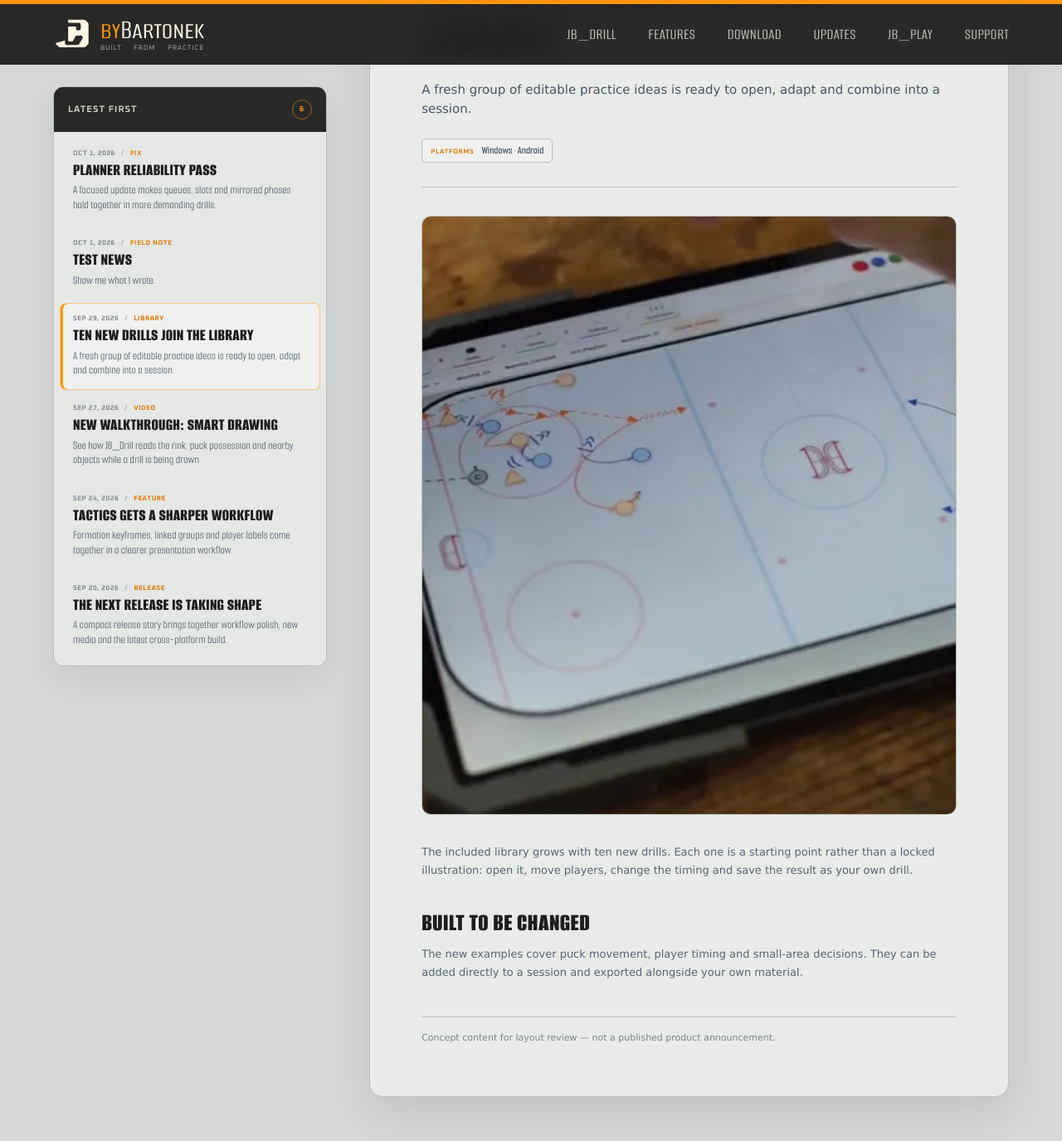
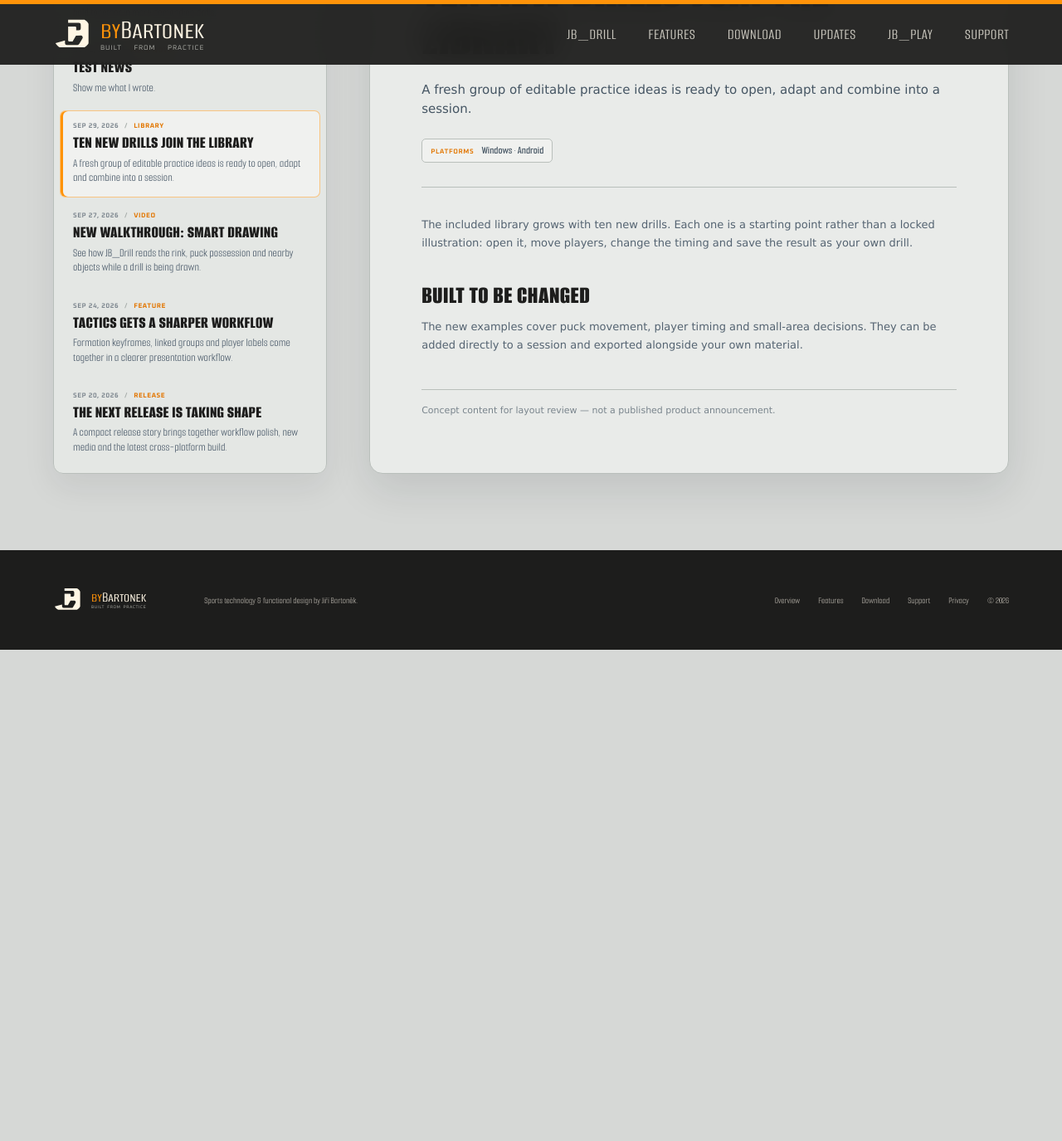
Before and after one commit to bartonekJ/bartonekJ.github.io, a Jekyll site: the page built from _updates/ten-new-library-drills.md, in a window 1280 px wide and 1400 px high, scrolled down 426 px. Shown: the top 1375 px of the window at 83% size. Built offline with Jekyll 4.4.1, drawn with Linux system fonts in a browser that asks for light colours; after the commit the page ends 1209 px from its top, so only the background shows below that.

Commit message:
Polish update article media and quotes

```diff
--- a/_includes/updates-document.html
+++ b/_includes/updates-document.html
@@ -31,7 +31,7 @@
     <meta name="twitter:image" content="{{ social_image | absolute_url }}">
     <title>{{ meta_title | strip | escape }}</title>
     <link rel="icon" href="{{ '/favicon.svg?v=2' | relative_url }}" type="image/svg+xml">
-    <link rel="stylesheet" href="{{ '/updates.css?v=20261001-1' | relative_url }}">
+    <link rel="stylesheet" href="{{ '/updates.css?v=20261001-2' | relative_url }}">
 </head>
 <body class="docs-body updates-body">
     <header class="site-header docs-header">
@@ -101,12 +101,6 @@
                     {% endif %}
                 </header>
 
-                {% if current.thumbnail %}
-                <figure class="update-hero-media">
-                    <img src="{{ current.thumbnail | relative_url }}" alt="{{ current.thumbnail_alt | default: '' | escape }}" width="1280" height="720">
-                </figure>
-                {% endif %}
-
                 <div class="update-prose">
                     {% if include.body %}
                     {{ include.body }}
--- a/updates.css
+++ b/updates.css
@@ -246,21 +246,6 @@
   font: 600 13px/1 var(--font-ui);
 }
 
-.update-hero-media {
-  margin: 34px 0;
-  overflow: hidden;
-  border: 1px solid var(--line);
-  border-radius: 11px;
-  background: #111;
-}
-
-.update-hero-media img {
-  display: block;
-  width: 100%;
-  aspect-ratio: 16 / 9;
-  object-fit: cover;
-}
-
 .update-prose {
   max-width: 760px;
   margin-top: 34px;
@@ -306,6 +291,57 @@
   color: #955406;
   text-decoration: underline;
   text-underline-offset: 3px;
+}
+
+.update-prose img {
+  display: block;
+  width: auto;
+  max-width: 100%;
+  height: auto;
+  margin: 28px auto;
+  border-radius: 8px;
+}
+
+.update-prose img.image-medium {
+  max-width: min(100%, 560px);
+}
+
+.update-prose img.image-small {
+  max-width: min(100%, 360px);
+}
+
+.update-prose blockquote {
+  position: relative;
+  margin: 32px 0;
+  padding: 26px clamp(24px, 5vw, 48px);
+  border-radius: 10px;
+  background: var(--panel);
+  color: var(--warm-white);
+  font: 400 clamp(22px, 3vw, 32px)/1.3 var(--font-quote);
+  text-align: center;
+}
+
+.update-prose blockquote p {
+  display: inline;
+  margin: 0;
+}
+
+.update-prose blockquote::before,
+.update-prose blockquote::after {
+  color: var(--orange);
+  font-family: var(--font-display);
+  font-size: 0.72em;
+  font-weight: 700;
+}
+
+.update-prose blockquote::before {
+  content: "\201C";
+  margin-right: 0.16em;
+}
+
+.update-prose blockquote::after {
+  content: "\201D";
+  margin-left: 0.16em;
 }
 
 .update-gallery {
```
Also changed, not shown: .pages.yml.
